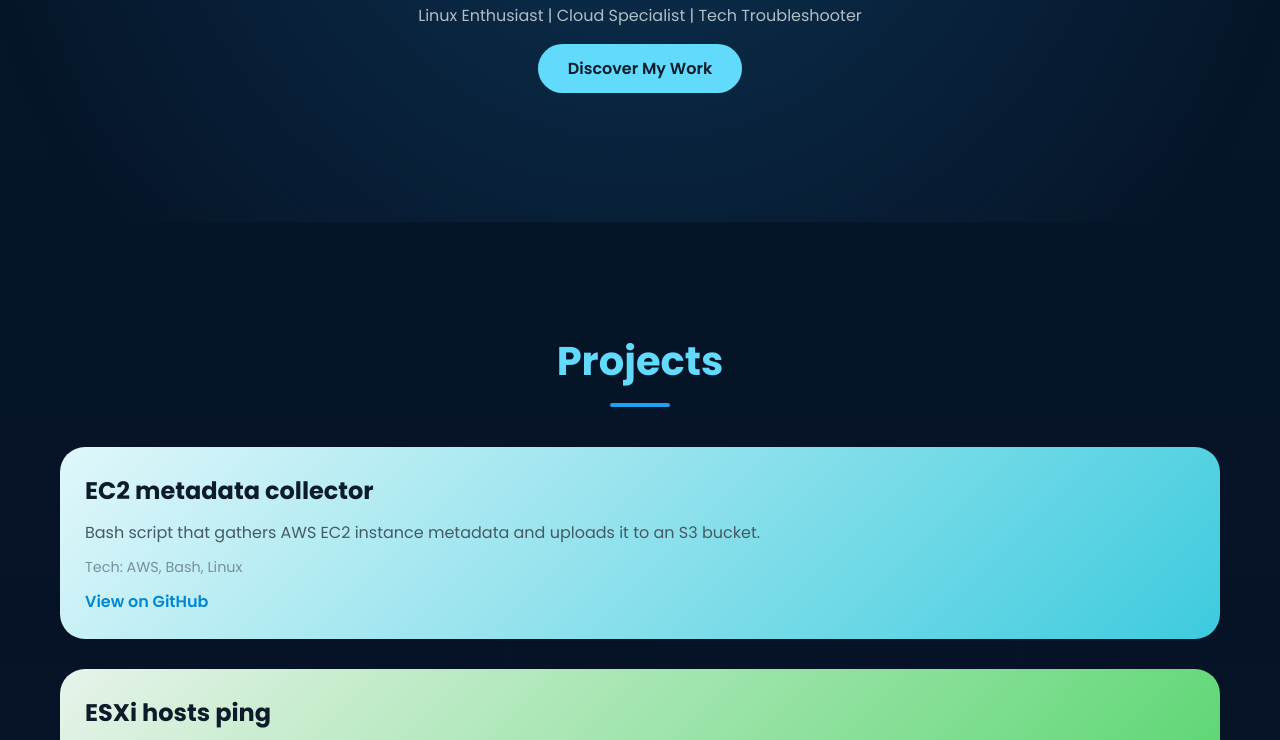
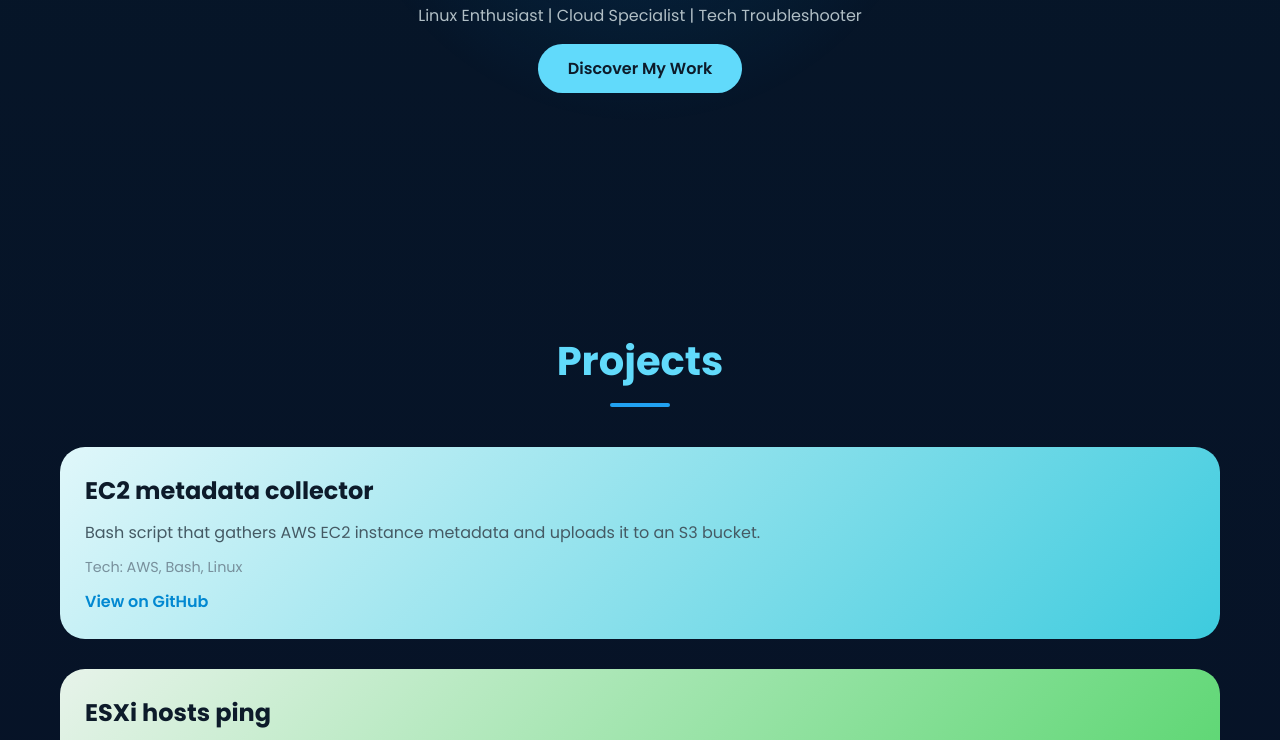
Before and after one commit to jakubzyzanski/jakubzyzanski.github.io, a plain HTML site: page index.html in a window 1280 px wide. Shown: the part 578-1318 px from the top of the page. Drawn offline with Linux system fonts and the light colour scheme.

Commit message:
My-portfolio v2.45 - Updated parallax background animation
- Adjusted the parallax background animation values for a subtler effect.
- Reduced the light radius from 90% to 40% and lowered the alpha channel in rgba from 0.2 to 0.15 for a softer, less intense glow.

```diff
--- a/styles.css
+++ b/styles.css
@@ -747,7 +747,7 @@ body::before {
     left: 0;
     width: 100%;
     height: 100%;
-    background: radial-gradient(circle at var(--x, 50%) var(--y, 50%), rgba(33, 161, 241, 0.2), transparent 90%);
+    background: radial-gradient(circle at var(--x, 50%) var(--y, 50%), rgba(0, 162, 255, 0.15), transparent 40%);
     z-index: -1;
     transition: background 0.2s ease;
     pointer-events: none;
```
